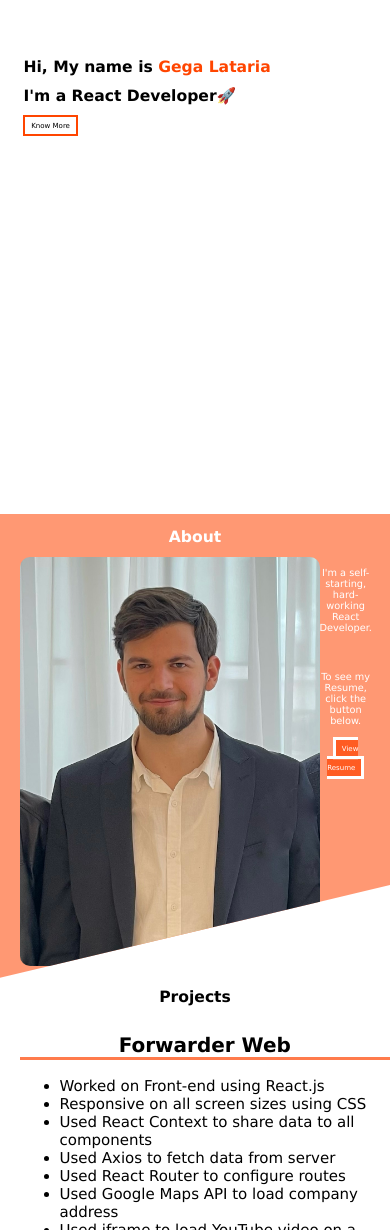
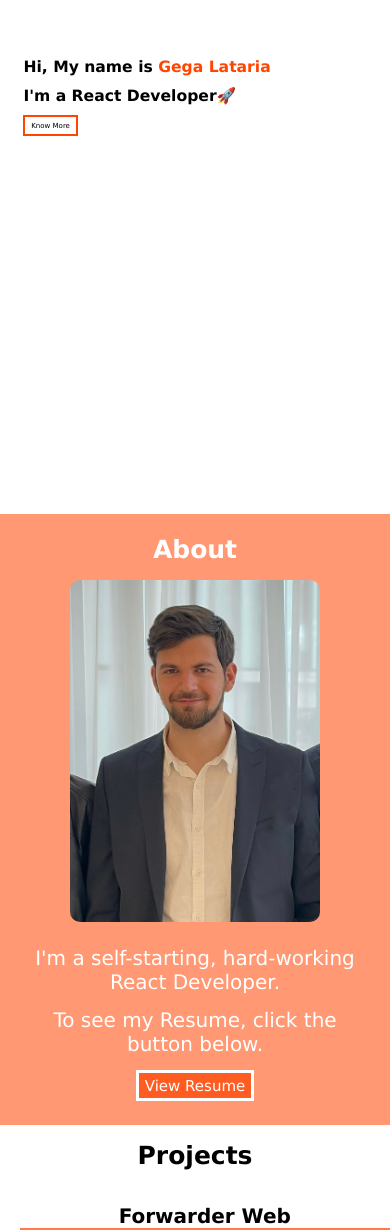
Before and after one commit to GegaLataria/portfolio, a React (Create React App) app: page / in a window 390 px wide. Shown: the part 338-1568 px from the top of the page. Built offline with nearby package versions, Linux system fonts and the light colour scheme.

Commit message:
implemented 'About' component for mobile

```diff
--- a/src/about/About.css
+++ b/src/about/About.css
@@ -43,3 +43,28 @@
     border-color: 2px solid rgba(255, 68, 0, .7);
     color:rgba(255, 68, 0, .7);
 }
+
+@media only screen and (max-width: 768px) {
+    .about-container {
+        clip-path: none;
+        padding-bottom: 30px;
+    }
+    .about-container__flex {
+       display: inline-block;
+    }
+    .about-container__title {
+        font-size: 25px;
+    }
+    .about-container__image {
+        width: 250px;
+    }
+    .about-container__input {
+        font-size: 20px;
+    }
+    .bottom {
+        margin-top: -25px;
+    }
+    .about-container__button {
+        font-size: 15px;
+    }
+}
--- a/src/about/About.js
+++ b/src/about/About.js
@@ -18,7 +18,7 @@ export default function About() {
             I'm a self-starting, hard-working React Developer.
           </p>
           <br />
-          <p className="about-container__input">
+          <p className="about-container__input bottom">
             To see my Resume, click the button below.
           </p>
           <a
```
